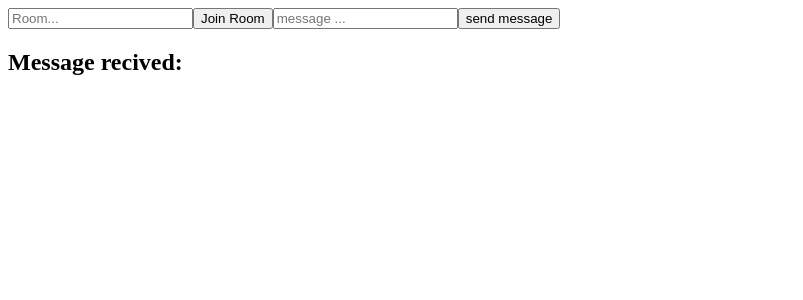
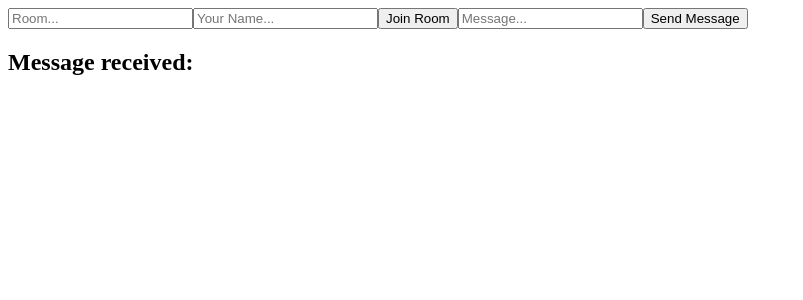
Before and after one commit to abhinabadutta2019/chat-app-socket-io-react-frontend, a React (Create React App) app: page / in a window 1280 px wide. Shown: the top 300 px of the page, without its empty margins (0-803 px from the left). Built offline with nearby package versions, Linux system fonts and the light colour scheme; no server answers.

Commit message:
in backend console, room is showing, not in frontend, message showing in both

```diff
--- a/src/App.js
+++ b/src/App.js
@@ -4,45 +4,55 @@ const socket = io.connect("http://localhost:3014");
 
 function App() {
   const [room, setRoom] = useState("");
-  //
+  const [userName, setUserName] = useState("");
   const [message, setMessage] = useState("");
   const [messageRecived, setMessageRecived] = useState("");
-  //
+
+  const inputNameHandler = (event) => {
+    setUserName(event.target.value);
+    console.log(userName, "userName");
+  };
+
   const inputMessageHandler = (event) => {
-    // console.log(e.target.value);
     setMessage(event.target.value);
     console.log(message, "message");
   };
-  //
+
   const inputRoomHandler = (event) => {
     setRoom(event.target.value);
-    // console.log(room, "room");
+    console.log(room, "room");
   };
 
   const joinRoom = () => {
     if (room !== "") {
-      socket.emit("join_room", room);
+      socket.emit("join_room", { room: room, userName: userName });
     }
   };
 
-  //
   const sendMessage = () => {
-    socket.emit("send_message", { message: message, room: room });
+    socket.emit("send_message", {
+      message: message,
+      room: room,
+      userName: userName,
+    });
   };
-  //
+
   useEffect(() => {
     socket.on("recived_message", (data) => {
-      setMessageRecived(data.message);
+      if (data && data.message) {
+        setMessageRecived(data.message);
+      }
     });
   }, [socket]);
-  //
+
   return (
     <div>
       <input placeholder="Room..." onChange={inputRoomHandler} />
+      <input placeholder="Your Name..." onChange={inputNameHandler} />
       <button onClick={joinRoom}> Join Room</button>
-      <input placeholder="message ..." onChange={inputMessageHandler} />
-      <button onClick={sendMessage}>send message</button>
-      <h2>Message recived:</h2>
+      <input placeholder="Message..." onChange={inputMessageHandler} />
+      <button onClick={sendMessage}>Send Message</button>
+      <h2>Message received:</h2>
       {messageRecived}
     </div>
   );
```
